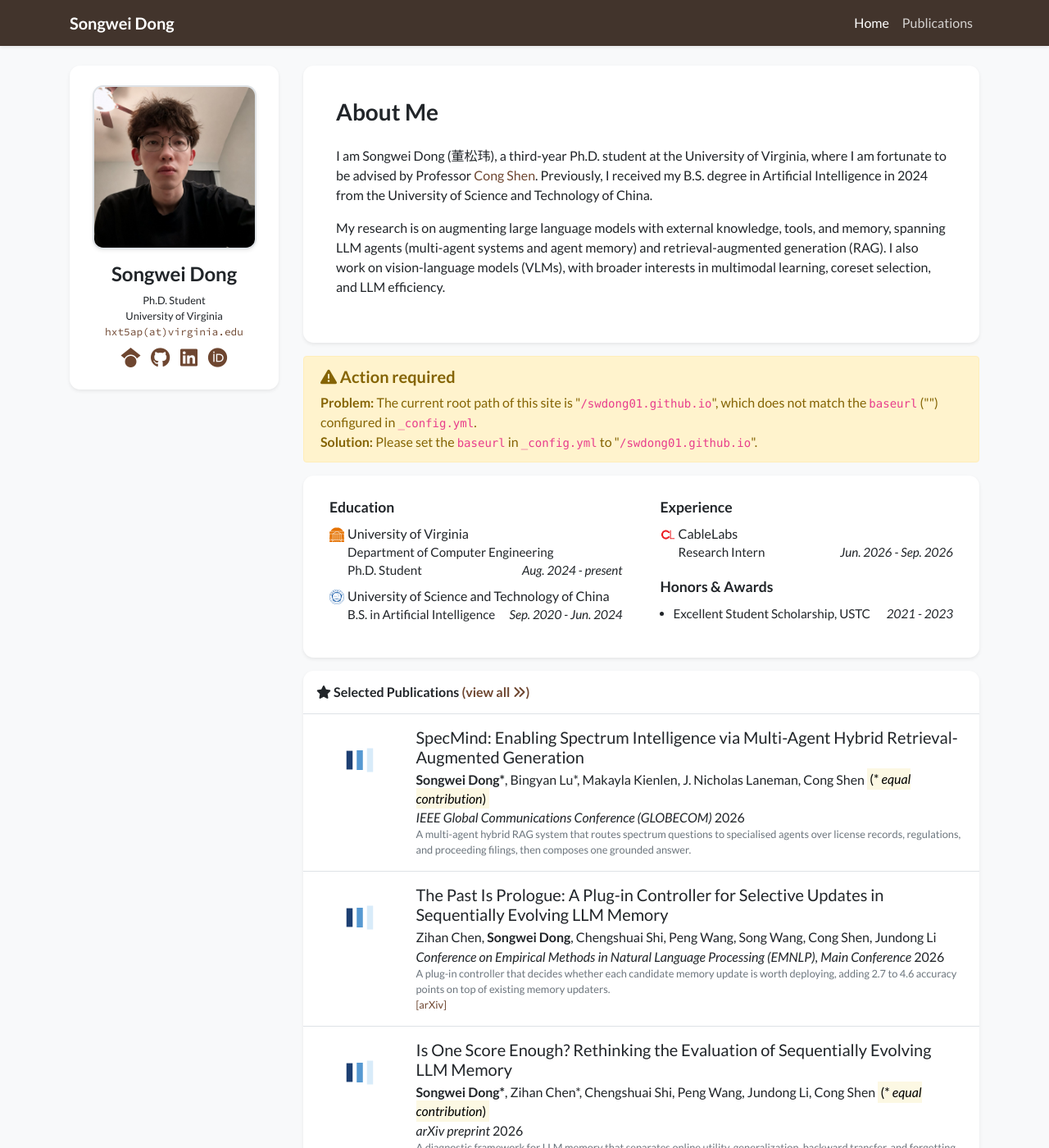
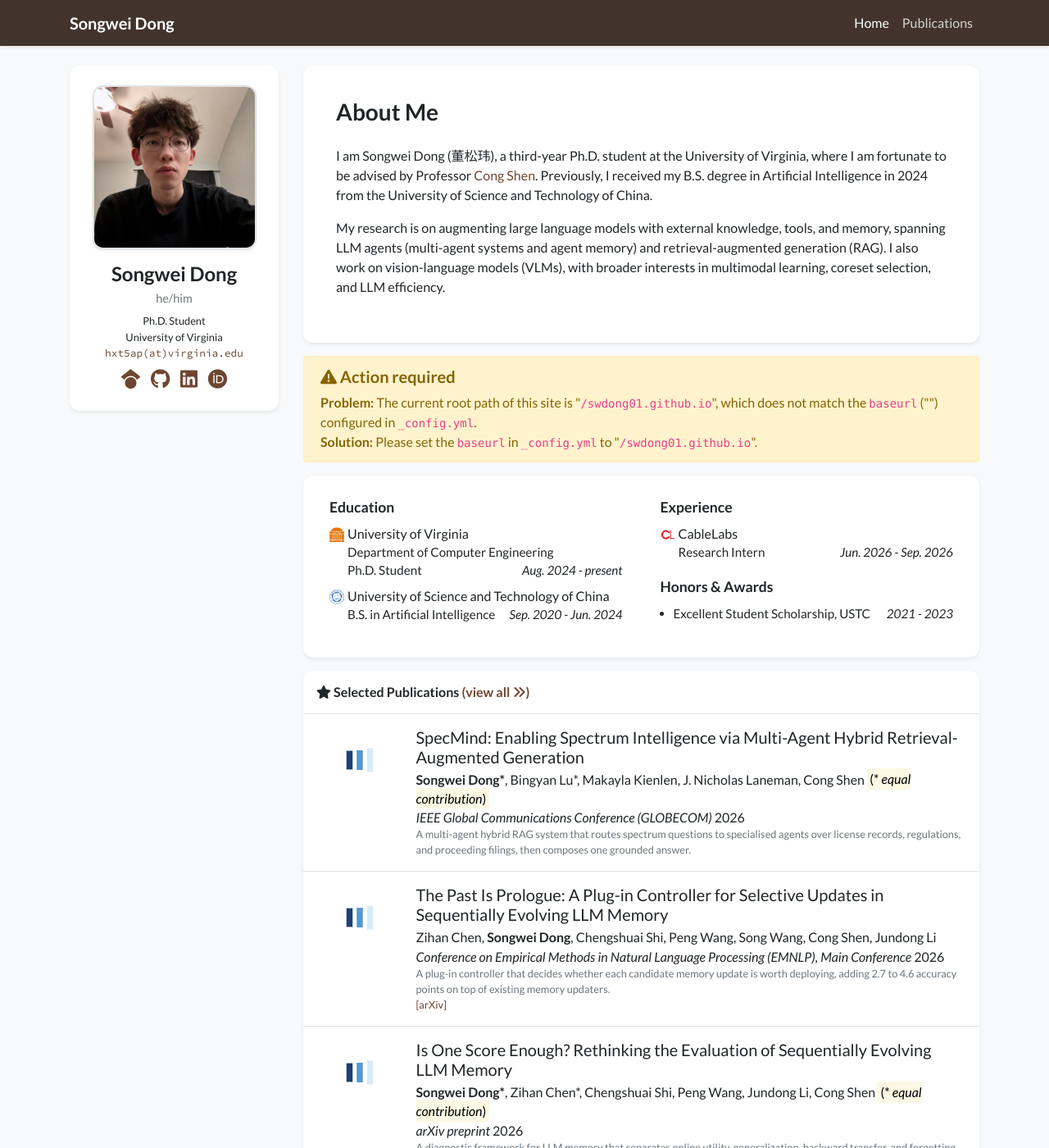
Before and after one commit to swdong01/swdong01.github.io, a Jekyll site: the page built from index.html, in a window 1280 px wide and 1400 px high. Shown: the whole window at 82% size. Built offline with Jekyll 4.4.1, drawn with Linux system fonts in a browser that asks for light colours; nearby versions of some CDN libraries; a style sheet for code colours, icons or effects is not loaded.

Commit message:
Show pronouns under the name
New `pronouns` field, rendered in both profile cards so the two layouts
stay interchangeable, and skipped entirely when the field is absent.

Co-Authored-By: Claude Opus 5 (1M context) <noreply@anthropic.com>

```diff
--- a/_data/profile.yml
+++ b/_data/profile.yml
@@ -1,6 +1,7 @@
 primary_name: "Songwei Dong"
 secondary_name: ""
 navbar_name: "Songwei Dong"
+pronouns: he/him
 
 positions:
 - name: Ph.D. Student
--- a/_includes/widgets/profile_card.html
+++ b/_includes/widgets/profile_card.html
@@ -20,7 +20,7 @@
 
                         <div class="d-flex">
                             <div class="h1 font-weight-normal">
-                                {{ site.data.profile.primary_name }} <small>{{ site.data.profile.secondary_name }}</small>
+                                {{ site.data.profile.primary_name }} <small>{{ site.data.profile.secondary_name }}</small>{% if site.data.profile.pronouns %} <small class="text-muted profile-pronouns">({{ site.data.profile.pronouns }})</small>{% endif %}
                             </div>
                             {% if site.data.profile.portrait_url %}
                             <div class="ml-auto d-md-none">
--- a/_includes/widgets/profile_card_mini.html
+++ b/_includes/widgets/profile_card_mini.html
@@ -25,10 +25,18 @@
                     </div>
                 </div>
                 <div class="row">
-                    <div class="col text-center h4">
+                    <div class="col text-center h4 mb-1">
                         {{ site.data.profile.primary_name }}
                     </div>
                 </div>
+
+                {% if site.data.profile.pronouns %}
+                <div class="row">
+                    <div class="col text-center text-muted profile-pronouns mb-2">
+                        {{ site.data.profile.pronouns }}
+                    </div>
+                </div>
+                {% endif %}
 
                 <div class="row small">
                     <div class="col text-center">
--- a/assets/css/global.css
+++ b/assets/css/global.css
@@ -214,3 +214,8 @@ div.lazy {
     font-size: 1rem;
     line-height: 1.45;
 }
+
+/* Pronouns sit right under the name, quieter than the positions below them. */
+.profile-pronouns {
+    font-size: 0.9rem;
+}
```
